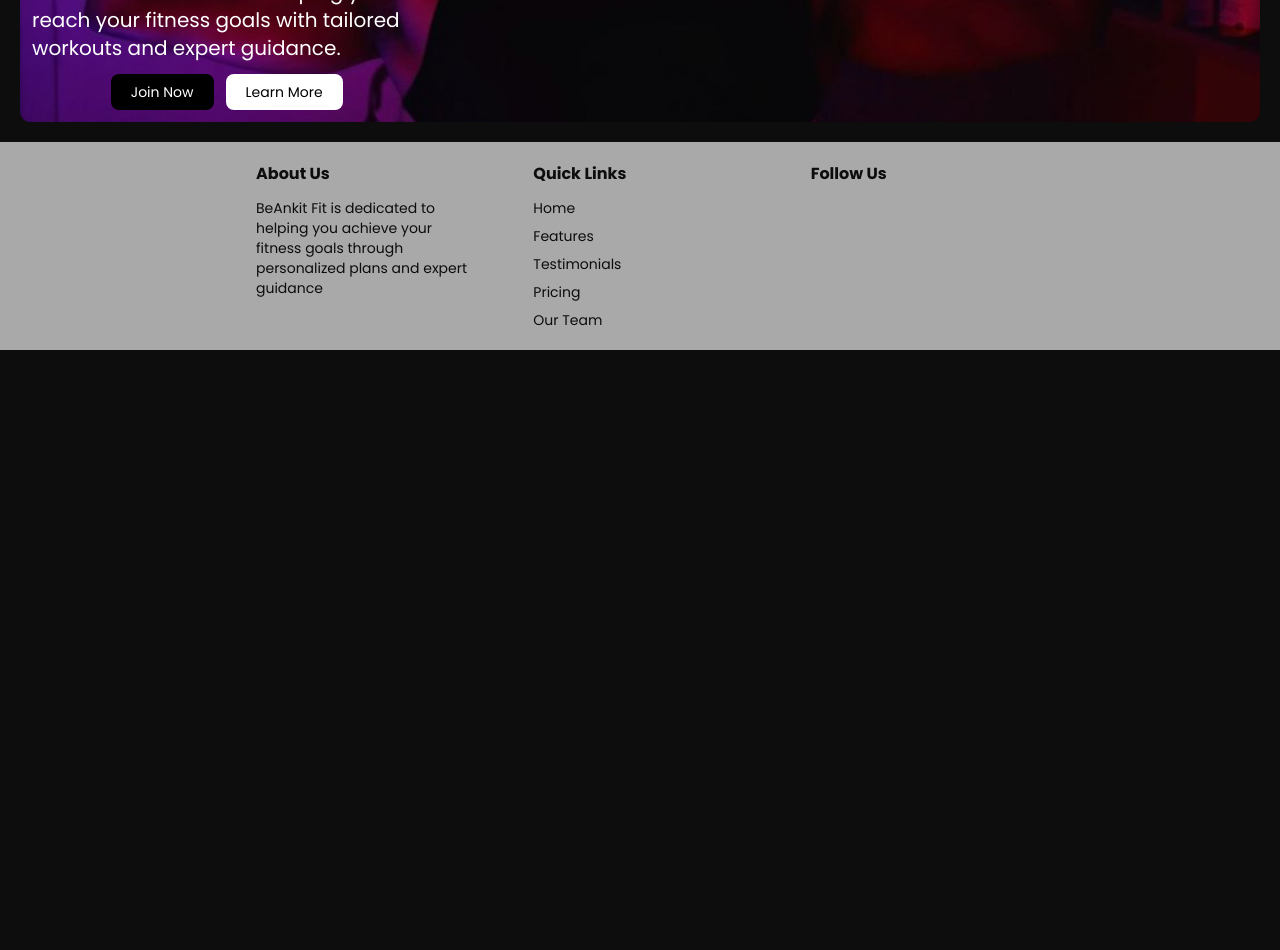
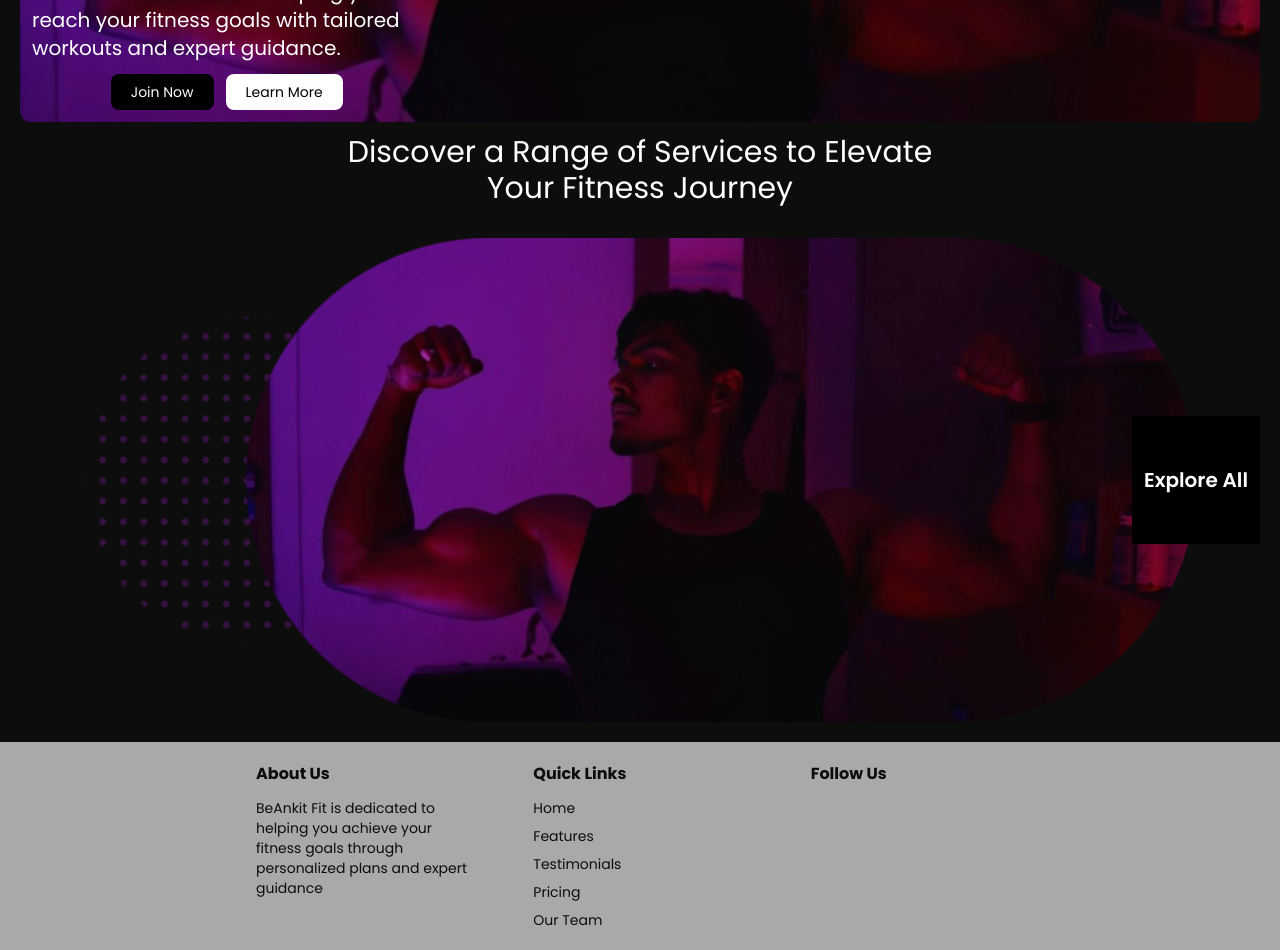
Before and after one commit to HeartwinJ/one-percent-website, a Vue app: page / in a window 1280 px wide. Shown: the part 460-1410 px from the top of the page. Before the commit the page ends 810 px from the top, so only its background shows below. Built offline with nearby package versions, Linux system fonts and the light colour scheme; some icons are missing.

Commit message:
Added Discover Component

```diff
--- /dev/null
+++ b/src/components/DiscoverComponent.vue
@@ -0,0 +1,20 @@
+<script setup lang="ts">
+import discoverBg from "@/assets/images/discover-bg.jpg";
+</script>
+<template>
+  <div>
+    <div class="text-3xl text-center">
+      Discover a Range of Services to Elevate<br />Your Fitness Journey
+    </div>
+    <div class="relative px-16 mt-8">
+      <img :src="discoverBg" class="w-full" />
+      <div class="absolute right-0 top-0 bottom-0 flex items-center">
+        <div
+          class="text-xl font-semibold bg-black p-3 flex items-center justify-center aspect-square"
+        >
+          Explore All
+        </div>
+      </div>
+    </div>
+  </div>
+</template>
--- a/src/views/HomeView.vue
+++ b/src/views/HomeView.vue
@@ -1,7 +1,11 @@
 <script setup lang="ts">
-import HeroCompent from "@/components/HeroComponent.vue";
+import HeroComponent from "@/components/HeroComponent.vue";
+import DiscoverComponent from "@/components/DiscoverComponent.vue";
 </script>
 
 <template>
-  <HeroCompent />
+  <div class="space-y-3">
+    <HeroComponent />
+    <DiscoverComponent />
+  </div>
 </template>
```
Also changed, not shown: src/assets/images/discover-bg.jpg (added).
